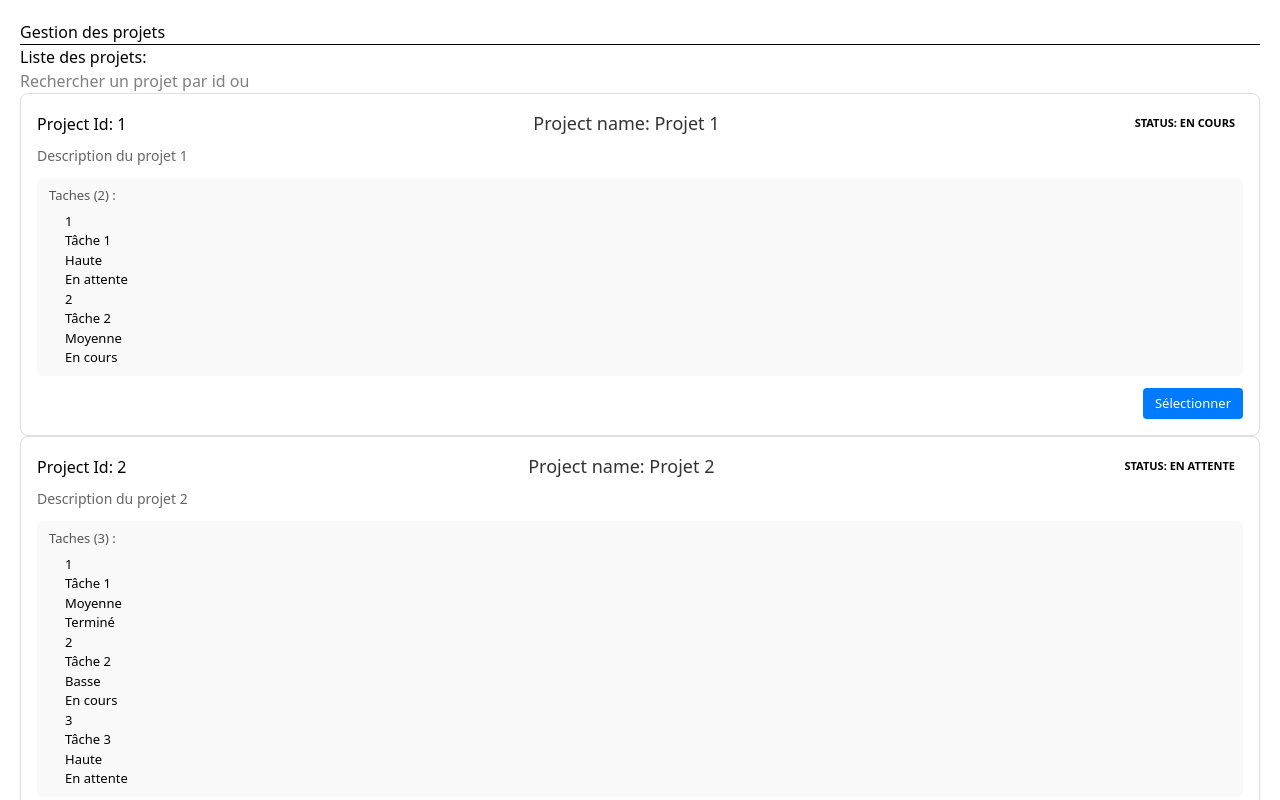
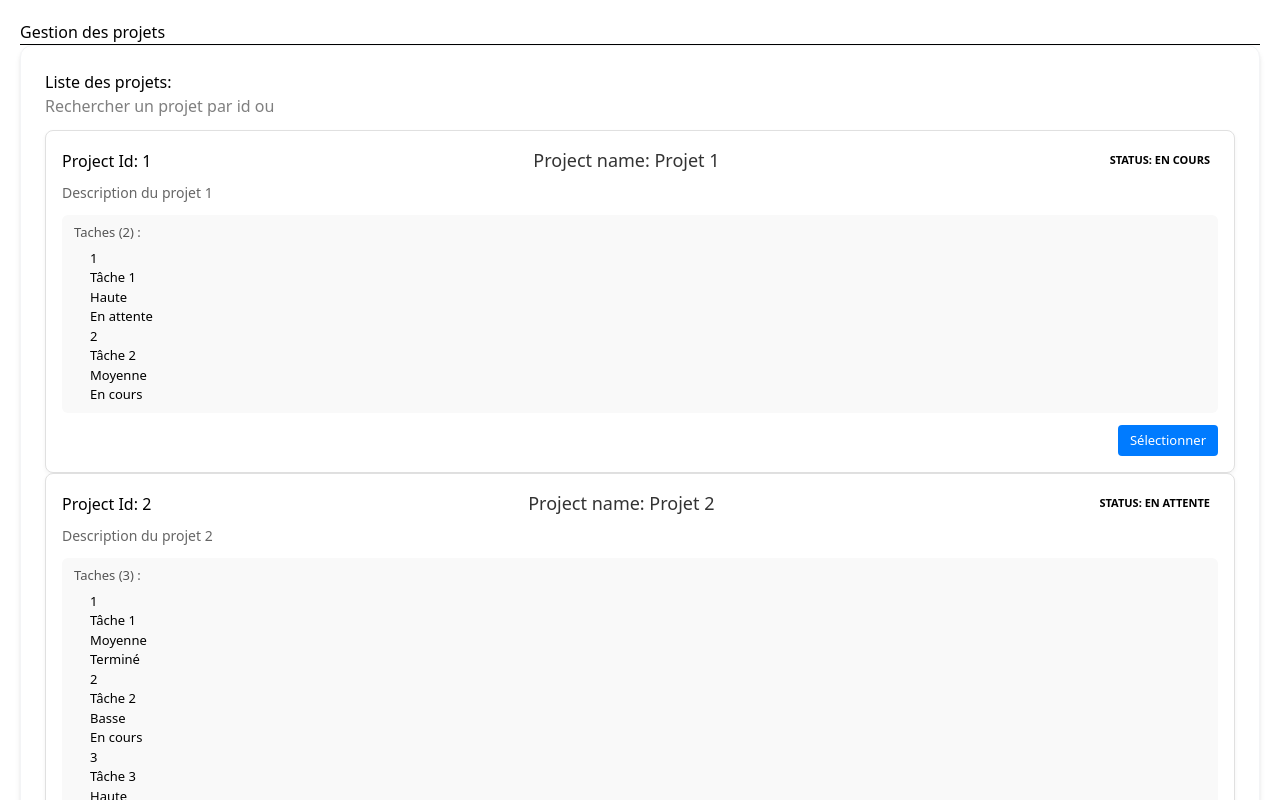
Before and after one commit to Yassine-Turki-git-hub/TaskFlow, an Angular app: page / in a window 1280 px wide. Shown: the top 800 px of the page. Built offline with nearby package versions, Linux system fonts and the light colour scheme.

Commit message:
ajout de quelque class tailwind dans projectlist

```diff
--- a/src/app/features/projects/components/project-list/project-list.html
+++ b/src/app/features/projects/components/project-list/project-list.html
@@ -1,15 +1,17 @@
-<div class="project-list-container">
+<div class="bg-white rounded-xl shadow-md p-6 border border-gray-100 hover:shadow-lg transition-shadow duration-300 flex flex-col justify-between cursor-pointer">
+    <div>
         <h1>Liste des projets:</h1>
         <!--barre de recherche de projet selon leur description ou nom ou l'id-->
-    <div class=""search-bar>
+        <div class="flex justify-between items-start gap-4 mb-3">
             <input type="text" placeholder="Rechercher un projet par id ou nom ou description" [(ngModel)]="searchTerm" (input)="onSearchChange()"/>
         </div>
         <!--Liste des proejct cards-->
         <div class="cards-grid">
-        @for (proj of projects; track proj.id) {
+            @for (proj of filteredProjects; track proj.id) {
                 <app-project-card [project]="proj" (selectProject)="handleProjectSelection($event)"></app-project-card>
             } @empty {
                 <p>Aucun projet.</p>
             }
         </div>
     </div>
+</div>
--- a/src/styles.css
+++ b/src/styles.css
@@ -1,3 +1,6 @@
 /* You can add global styles to this file, and also import other style files */
 
 @import 'tailwindcss';
+@tailwind base;
+@tailwind components;
+@tailwind utilities;
```
Lines whose indentation alone changed are shown as unchanged.
